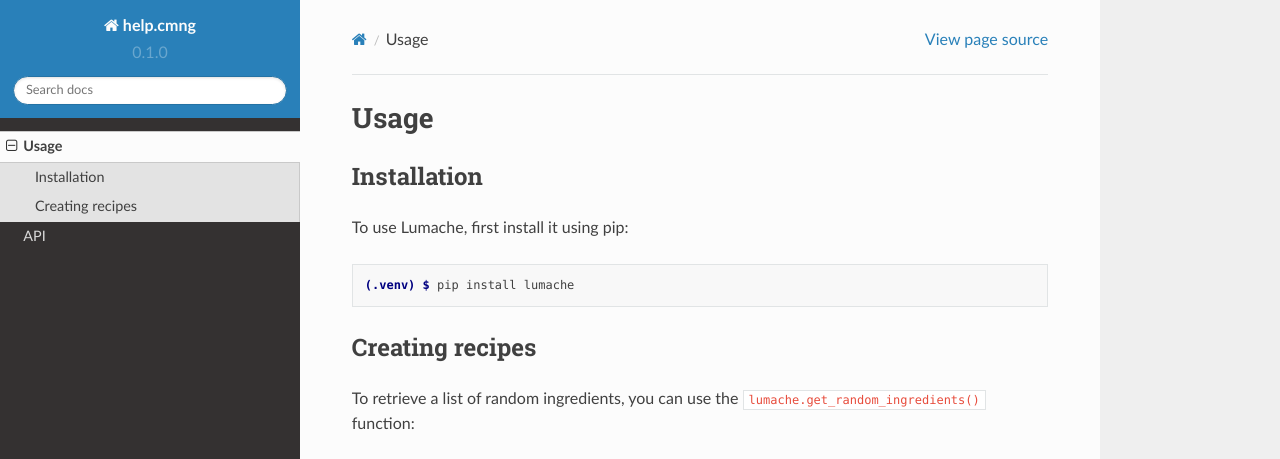
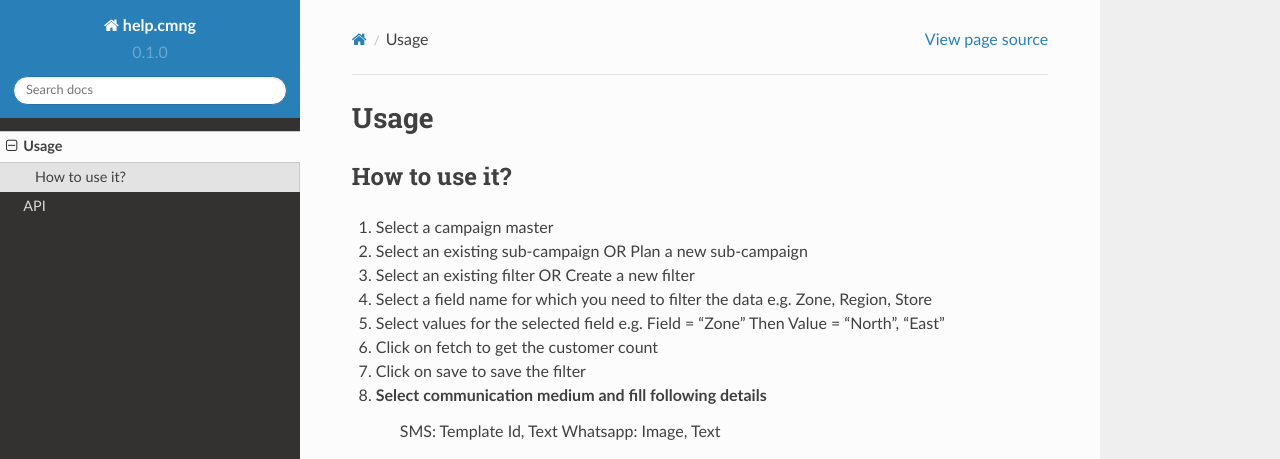
Before and after one commit to abhishekvmart/documentation-tutorial, a Sphinx documentation site: the page built from docs/source/usage.rst, in a window 1280 px wide and 1095 px high. Shown: the top 459 px of the window. Built offline with Sphinx 7.4.7 and the Read the Docs theme 2.0.0, drawn with Linux system fonts in a browser that asks for light colours; some of the changed text lies outside the part shown; grey boxes are pictures that could not be loaded.

Commit message:
Update usage.rst

```diff
--- a/docs/source/usage.rst
+++ b/docs/source/usage.rst
@@ -3,31 +3,17 @@ Usage
 
 .. _installation:
 
-Installation
+How to use it?
 ------------
 
-To use Lumache, first install it using pip:
-
-.. code-block:: console
-
-   (.venv) $ pip install lumache
-
-Creating recipes
-----------------
-
-To retrieve a list of random ingredients,
-you can use the ``lumache.get_random_ingredients()`` function:
-
-.. autofunction:: lumache.get_random_ingredients
-
-The ``kind`` parameter should be either ``"meat"``, ``"fish"``,
-or ``"veggies"``. Otherwise, :py:func:`lumache.get_random_ingredients`
-will raise an exception.
-
-.. autoexception:: lumache.InvalidKindError
-
-For example:
-
->>> import lumache
->>> lumache.get_random_ingredients()
-['shells', 'gorgonzola', 'parsley']
+1. Select a campaign master
+2. Select an existing sub-campaign OR Plan a new sub-campaign
+3. Select an existing filter OR Create a new filter
+4. Select a field name for which you need to filter the data e.g. Zone, Region, Store
+5. Select values for the selected field e.g. Field = "Zone" Then Value = "North", "East"
+6. Click on fetch to get the customer count
+7. Click on save to save the filter
+8. Select communication medium and fill following details
+	SMS: Template Id, Text
+	Whatsapp: Image, Text
+9. Schedule the selected campaign
```
